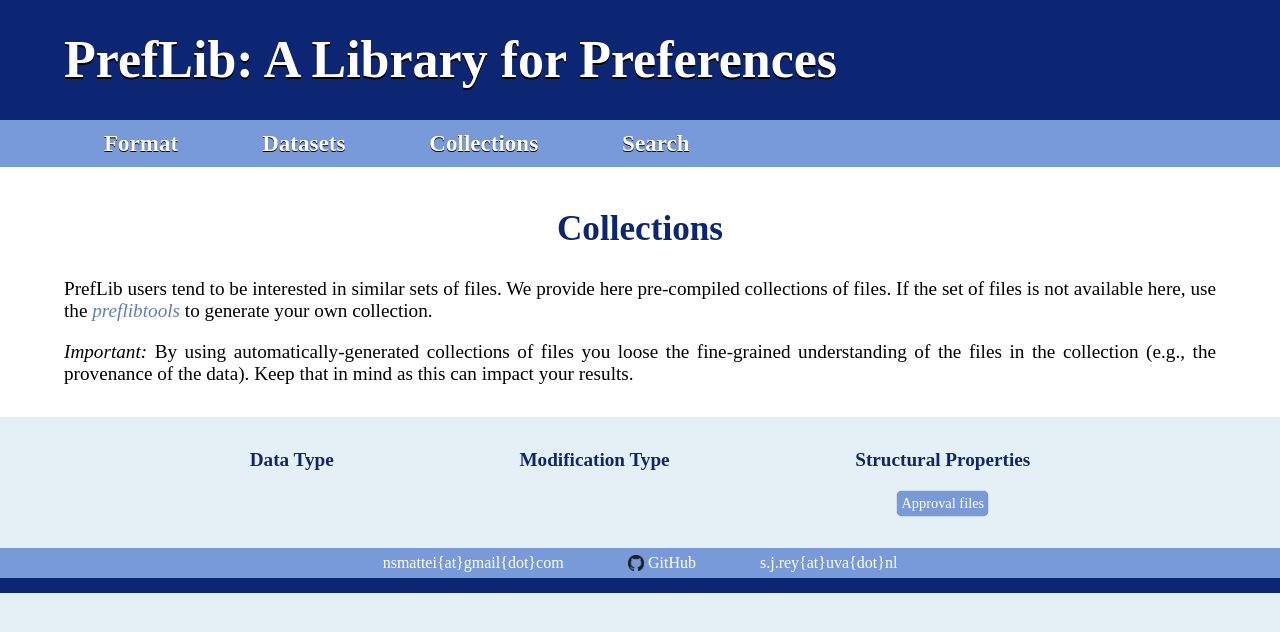
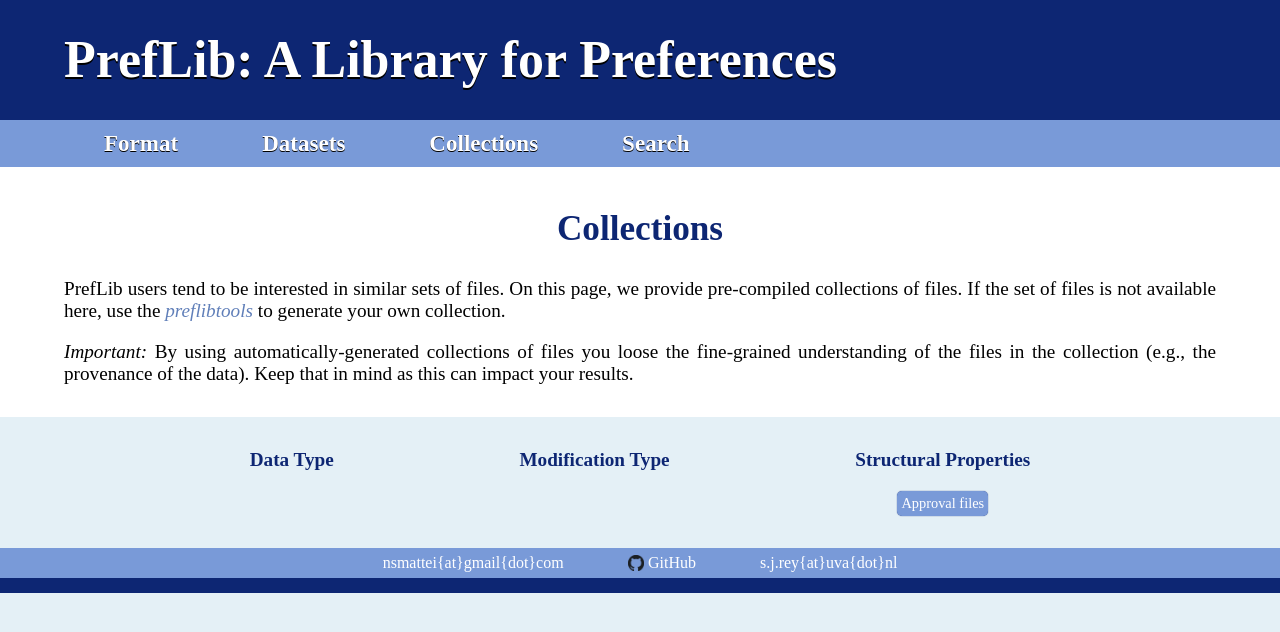
Before and after one commit to PrefLib/PrefLib-Jekyll, a Jekyll site: the page built from preflib/collections.html, in a window 1280 px wide. Shown: the top 632 px of the page. Built offline with Jekyll 4.4.1, drawn with Linux system fonts in a browser that asks for light colours.

Commit message:
Collection text++

```diff
--- a/preflib/collections.html
+++ b/preflib/collections.html
@@ -9,8 +9,8 @@ sitemap:
     <h1>Collections</h1>
 
     <p>
-        PrefLib users tend to be interested in similar sets of files. We provide here pre-compiled
-        collections of files. If the set of files is not available here, use the
+        PrefLib users tend to be interested in similar sets of files. On this page, we provide
+        pre-compiled collections of files. If the set of files is not available here, use the
         <a href="https://github.com/PrefLib/preflibtools">preflibtools</a> to generate your own collection.
     </p>
 
```
